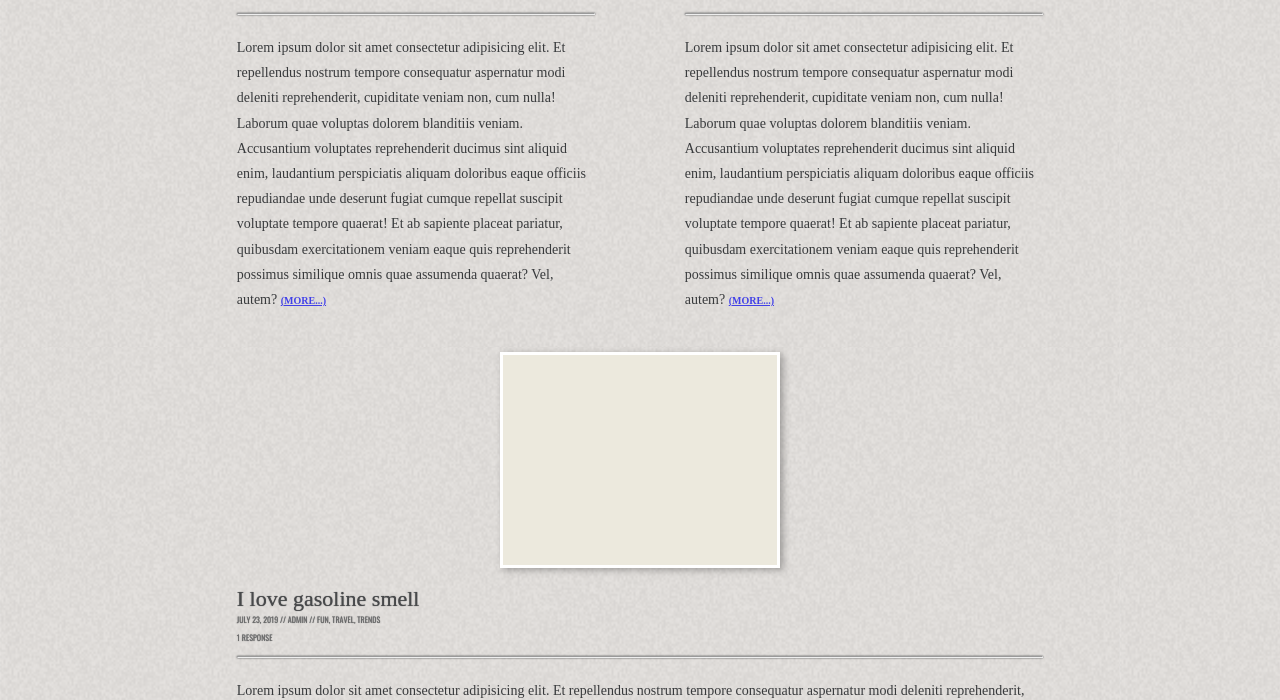
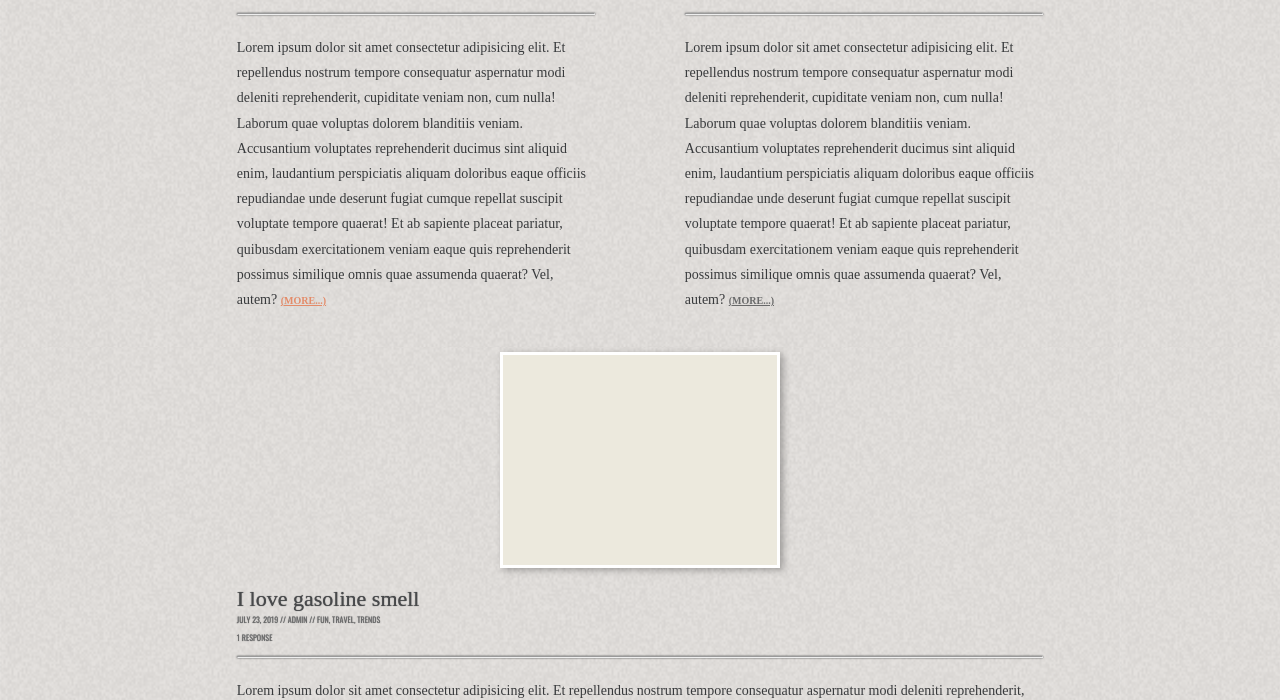
Before and after one commit to ag-vectivus/retro-website, a website: page dist/index.html in a window 1280 px wide. In both pictures the pointer is over the link 303 px from the left and 3508 px from the top of the page. Shown: the part 3208-3908 px from the top of the page. Drawn offline with nearby package versions, Linux system fonts and the light colour scheme; files that its build step writes are made by us from their sources.

Commit message:
Style links.

```diff
--- a/src/scss/_blog.scss
+++ b/src/scss/_blog.scss
@@ -56,5 +56,18 @@
     opacity: 0.7;
     font-weight: bold;
     text-transform: uppercase;
+    @include transition-ease;
+
+    &:link {
+      color: $text-dark-color;
+    }
+
+    &:visited,
+    &:focus,
+    &:active,
+    &:hover {
+      opacity: 1;
+      color: $brickred-color;
+    }
   }
 }
```
